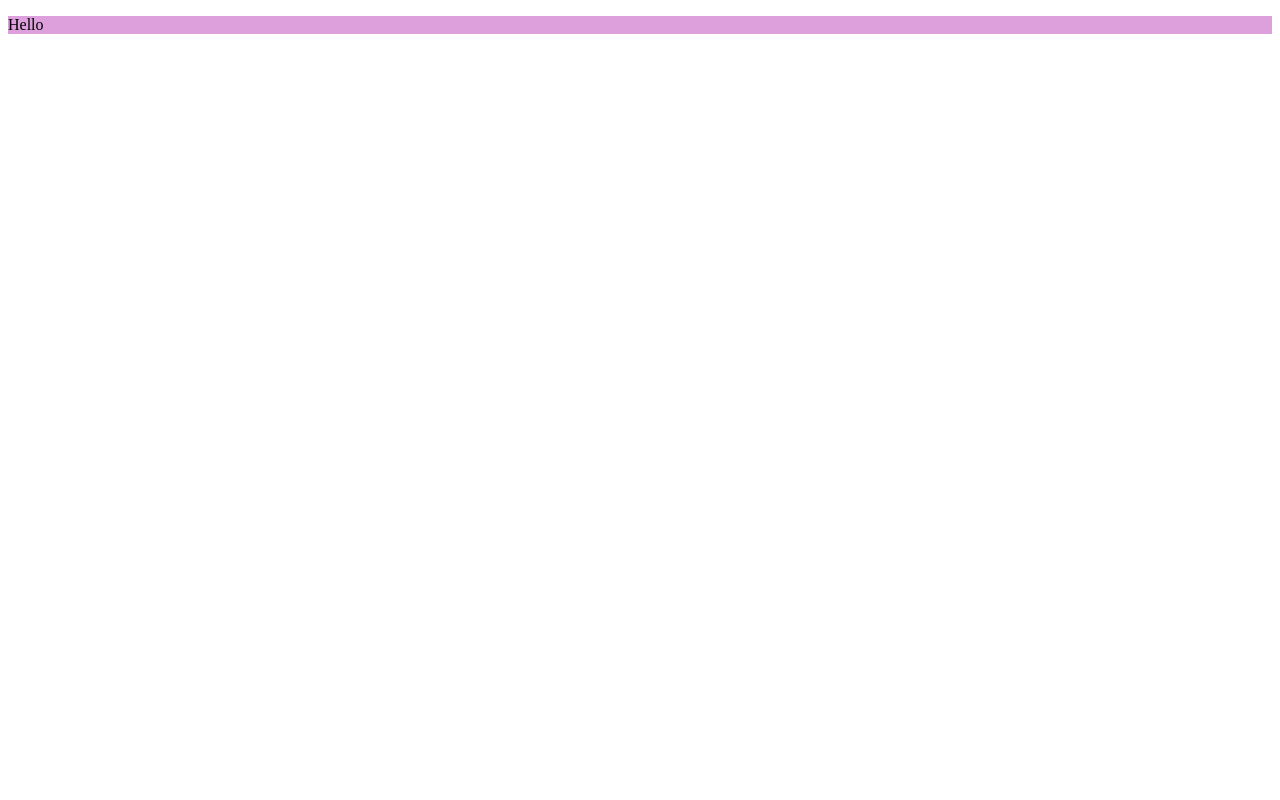
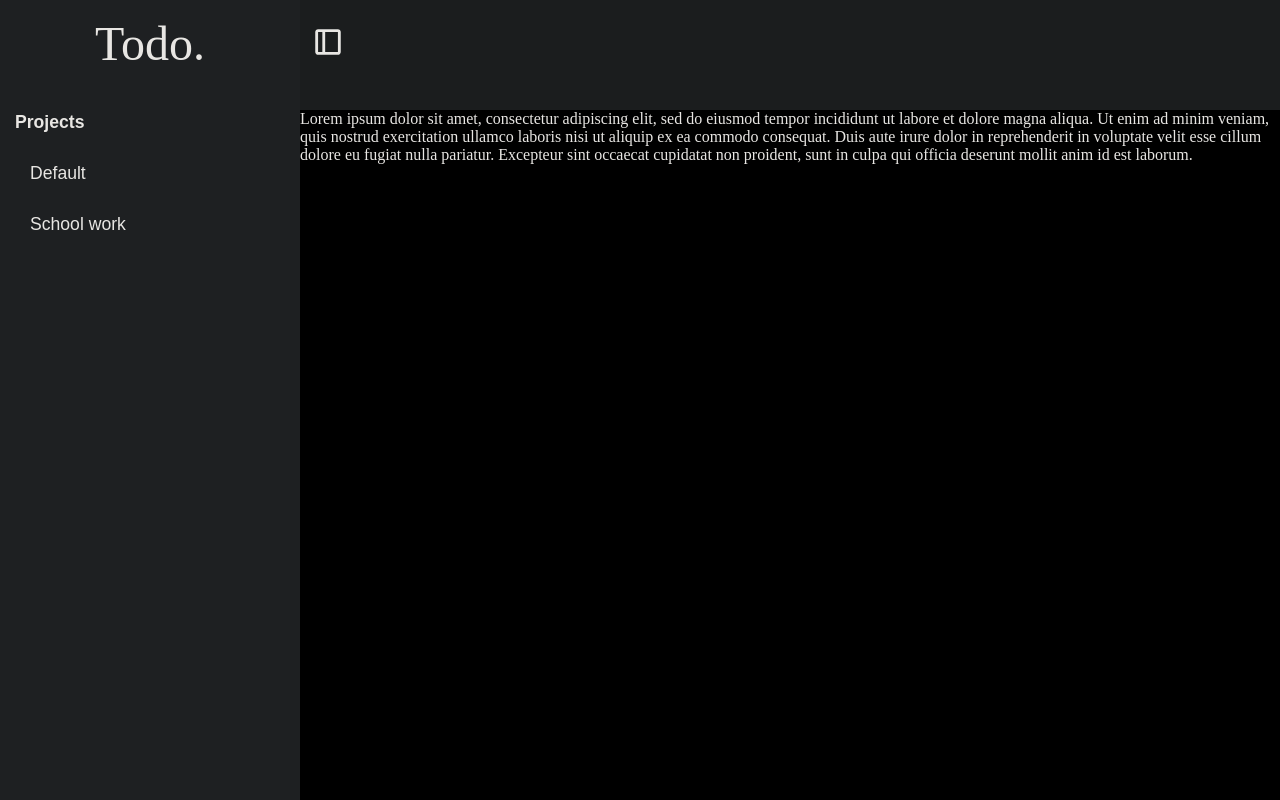
Before and after one commit to Sekaii22/top-todo, a website built with webpack: page src/index.html in a window 1280 px wide. Built offline with nearby package versions, Linux system fonts and the light colour scheme.

Commit message:
Add styling to sidebar and collapsible toggle

```diff
--- a/src/index.html
+++ b/src/index.html
@@ -6,6 +6,27 @@
     <title>Todo</title>
 </head>
 <body>
-    <p>Hello</p>
+    <section class="sidebar">
+        <header>Todo.</header>
+        <button class="sidebar-btn">
+            <svg xmlns="http://www.w3.org/2000/svg" height="24px" viewBox="0 -960 960 960" width="24px" fill="#e3e3e3"><path d="M200-120q-33 0-56.5-23.5T120-200v-560q0-33 23.5-56.5T200-840h560q33 0 56.5 23.5T840-760v560q0 33-23.5 56.5T760-120H200Zm120-80v-560H200v560h120Zm80 0h360v-560H400v560Zm-80 0H200h120Z"/></svg>
+        </button>
+        <nav>
+            <ul>
+                <li>
+                    <button class="nav-btn main-nav-btn">Projects</button>
+                </li>
+                <li>
+                    <button class="nav-btn sub-nav-btn">Default</button>
+                </li>
+                <li>
+                    <button class="nav-btn sub-nav-btn">School work</button>
+                </li>
+            </ul>
+        </nav>
+    </section>
+    <section class="content">
+        <p>Lorem ipsum dolor sit amet, consectetur adipiscing elit, sed do eiusmod tempor incididunt ut labore et dolore magna aliqua. Ut enim ad minim veniam, quis nostrud exercitation ullamco laboris nisi ut aliquip ex ea commodo consequat. Duis aute irure dolor in reprehenderit in voluptate velit esse cillum dolore eu fugiat nulla pariatur. Excepteur sint occaecat cupidatat non proident, sunt in culpa qui officia deserunt mollit anim id est laborum.</p>
+    </section>
 </body>
 </html>
--- a/src/index.js
+++ b/src/index.js
@@ -1,3 +1,12 @@
 import "./styles.css";
 
-alert("Hello world");
+const sidebarBtn = document.querySelector(".sidebar-btn");
+const body = document.querySelector("body");
+const sidebarHeader = document.querySelector(".sidebar header");
+const sidebarNav = document.querySelector(".sidebar nav");
+
+sidebarBtn.addEventListener("click", () => {
+    body.classList.toggle("collapse-grid");
+    sidebarNav.classList.toggle("collapse");
+    sidebarHeader.classList.toggle("collapse");
+});
--- a/src/styles.css
+++ b/src/styles.css
@@ -1,3 +1,105 @@
-p {
-    background-color: plum;
+:root {
+    --sidebar-dark-color: rgb(30, 32, 34);
+    --main-dark-color: rgb(27, 29, 30);
+    --text-dark-color: rgb(232, 230, 227);
 }
+
+* {
+    margin: 0;
+    padding: 0;
+    box-sizing: border-box;
+    color: var(--text-dark-color);
+}
+
+body {
+    min-height: 100vh;
+    background-color: var(--main-dark-color);
+    display: grid;
+    grid-template-columns: 300px 1fr;
+    grid-template-rows: 110px 1fr;
+}
+
+.collapse-grid {
+    grid-template-columns: 0px 1fr;
+}
+
+.collapse {
+    overflow: hidden;
+    width: 0px;
+}
+
+/* Sidebar */
+
+.sidebar {
+    grid-row: 1 / span 2;
+    background-color: var(--sidebar-dark-color);
+    display: flex;
+    flex-direction: column;
+    position: relative;
+}
+
+.sidebar-btn {
+    position: absolute;
+    right: -50px;
+    top: 20px;
+    background-color: transparent;
+    border: none;
+    padding: 5px;
+    cursor: pointer;
+}
+
+.sidebar-btn:hover {
+    scale: 1.1;
+}
+
+.sidebar-btn svg {
+    width: 34px;
+    height: auto;
+    fill: var(--text-dark-color);
+}
+
+.sidebar header {
+    font-size: 3rem;
+    align-self: center;
+    margin: 16px 0;
+}
+
+.sidebar nav {
+    font-size: 1.1rem;
+    flex: 1;
+    padding: 10px 0;
+}
+
+nav ul {
+    list-style: none;
+}
+
+.nav-btn {
+    font-size: 1.1rem;
+    width: 100%;
+    padding: 15px 15px;
+    background-color: var(--sidebar-dark-color);
+    border: none;
+    text-align: start;
+    cursor: pointer;
+}
+
+.nav-btn:hover {
+    font-size: 1.2rem;
+    background-color: hsl(from var(--sidebar-dark-color) h s 30%);
+}
+
+.main-nav-btn {
+    font-weight: bold;
+}
+
+.sub-nav-btn {
+    padding-left: 30px;
+}
+
+/* Content */
+
+.content {
+    grid-row: 2;
+    background-color: black;
+}
```
